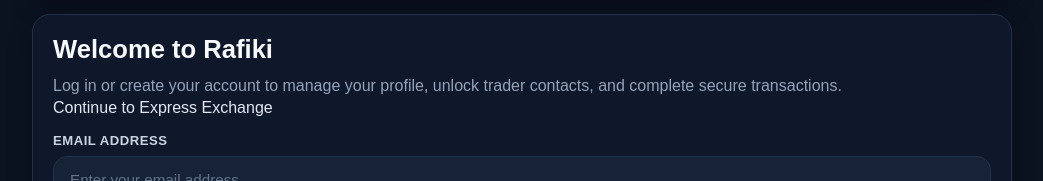
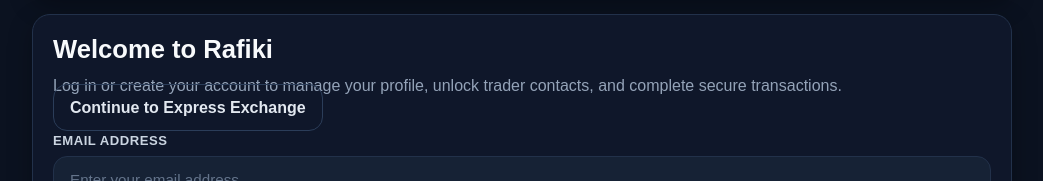
Before and after one commit to ruky-del/p2p-fx-app-clean., a Next.js app: page / in a window 1280 px wide. Shown: the part 1158-1339 px from the top of the page, without its empty margins (118-1161 px from the left). Built offline with nearby package versions, Linux system fonts and the light colour scheme; no server answers.

Commit message:
fix login flow on homepage

```diff
--- a/app/page.tsx
+++ b/app/page.tsx
@@ -265,9 +265,13 @@
 
     try {
       setAuthLoading(true);
+      setMessage("");
 
       const { error } = await supabase.auth.signInWithOtp({
         email: authEmail.trim(),
+        options: {
+          emailRedirectTo: `${window.location.origin}/profile`,
+        },
       });
 
       if (error) {
@@ -282,7 +286,7 @@
 
       setAuthStep("code");
       setCooldown(30);
-      setMessage("We sent a secure login code to your email. Enter it below to continue.");
+      setMessage("Check your email for your login code.");
       setMessageType("info");
     } catch (error) {
       console.error(error);
@@ -466,9 +470,10 @@
               Log in or create your account to manage your profile, unlock trader
               contacts, and complete secure transactions.
             </p>
-<Link href="/express" className="button secondary top-space">
-  Continue to Express Exchange
-</Link>
+
+            <Link href="/express" className="btn btn-outline" style={{ textAlign: "center" }}>
+              Continue to Express Exchange
+            </Link>
 
             <div className="form-stack top-space">
               <label className="input-label">
```
